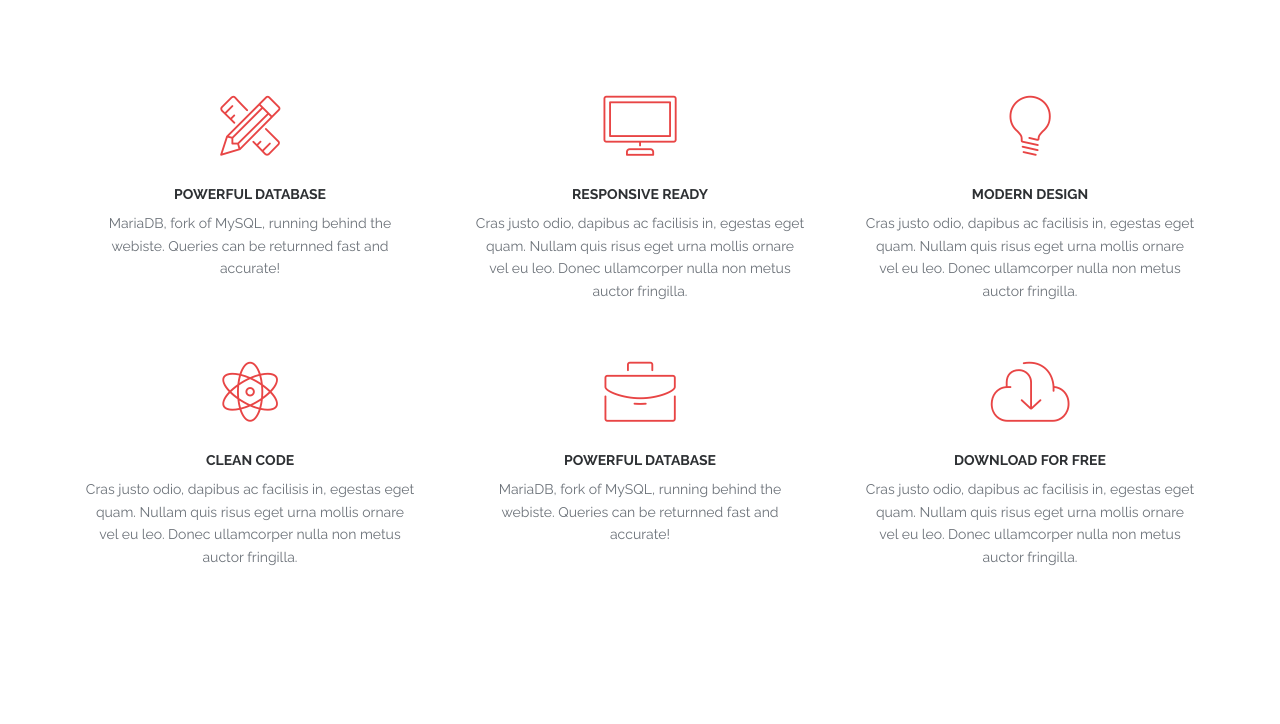
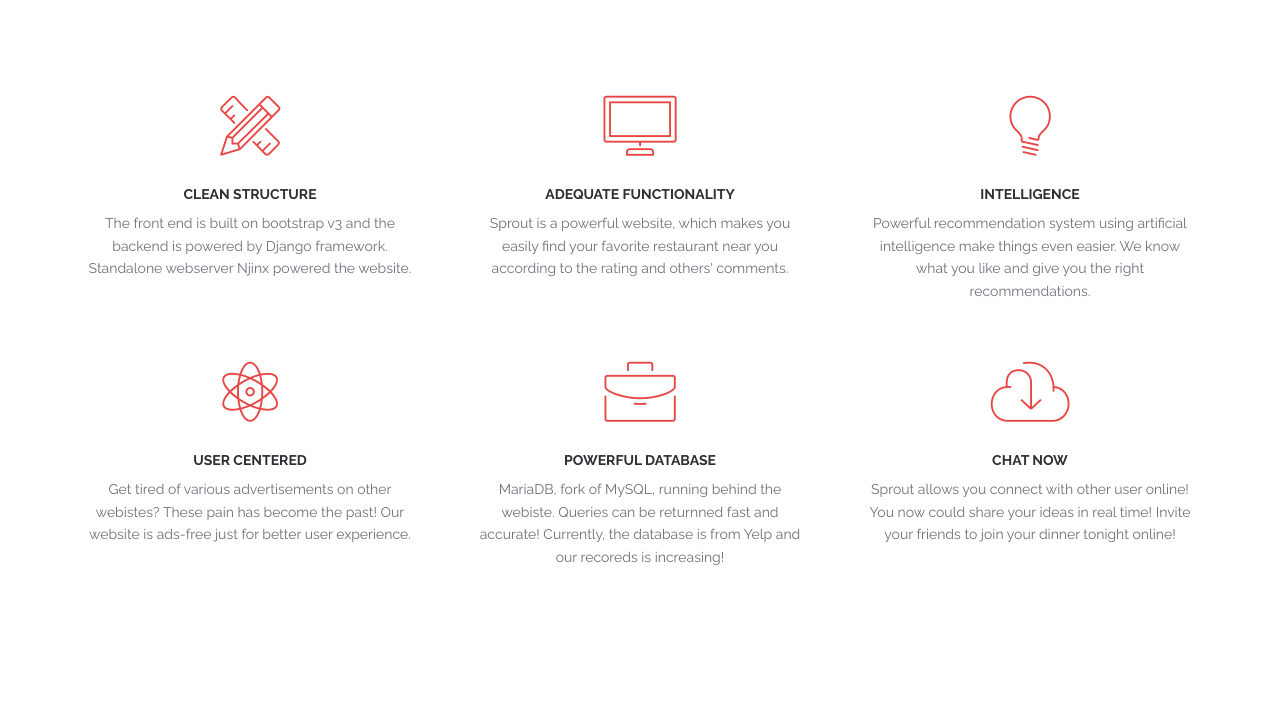
Before and after one commit to iamty7/CS411Project, a Django app: page / in a window 1280 px wide. Shown: the part 754-1478 px from the top of the page. Run offline with Django 3.2, Linux system fonts and the light colour scheme; some libraries are stand-ins or nearby versions; some web fonts are replaced.

Commit message:
index feature section update

```diff
--- a/mysite/yelp/templates/yelp/index.html
+++ b/mysite/yelp/templates/yelp/index.html
@@ -77,43 +77,43 @@
 					<div class="col-md-4 col-sm-6 feature text-center">
 						<span class="icon icon-tools"></span>
 						<div class="feature-content">
-							<h5>Powerful Database</h5>
-							<p>MariaDB, fork of MySQL, running behind the webiste. Queries can be returnned fast and accurate!</p>
+							<h5>Clean Structure</h5>
+							<p>The front end is built on bootstrap v3 and the backend is powered by Django framework. Standalone webserver Njinx powered the website.</p>
 						</div>
 					</div>
 					<div class="col-md-4 col-sm-6 feature text-center">
 						<span class="icon icon-desktop"></span>
 						<div class="feature-content">
-							<h5>Responsive Ready</h5>
-							<p>Cras justo odio, dapibus ac facilisis in, egestas eget quam. Nullam quis risus eget urna mollis ornare vel eu leo. Donec ullamcorper nulla non metus auctor fringilla.</p>
+							<h5>Adequate Functionality</h5>
+							<p>Sprout is a powerful website, which makes you easily find your favorite restaurant near you according to the rating and others' comments.</p>
 						</div>
 					</div>
 					<div class="col-md-4 col-sm-6 feature text-center">
 						<span class="icon icon-lightbulb"></span>
 						<div class="feature-content">
-							<h5>Modern Design</h5>
-							<p>Cras justo odio, dapibus ac facilisis in, egestas eget quam. Nullam quis risus eget urna mollis ornare vel eu leo. Donec ullamcorper nulla non metus auctor fringilla.</p>
+							<h5>Intelligence</h5>
+							<p>Powerful recommendation system using artificial intelligence make things even easier. We know what you like and give you the right recommendations.</p>
 						</div>
 					</div>
 					<div class="col-md-4 col-sm-6 feature text-center">
 						<span class="icon icon-genius"></span>
 						<div class="feature-content">
-							<h5>Clean Code</h5>
-							<p>Cras justo odio, dapibus ac facilisis in, egestas eget quam. Nullam quis risus eget urna mollis ornare vel eu leo. Donec ullamcorper nulla non metus auctor fringilla.</p>
+							<h5>User Centered</h5>
+							<p>Get tired of various advertisements on other webistes? These pain has become the past! Our website is ads-free just for better user experience.</p>
 						</div>
 					</div>
 					<div class="col-md-4 col-sm-6 feature text-center">
 						<span class="icon icon-briefcase"></span>
 						<div class="feature-content">
 							<h5>Powerful Database</h5>
-							<p>MariaDB, fork of MySQL, running behind the webiste. Queries can be returnned fast and accurate!</p>
+							<p>MariaDB, fork of MySQL, running behind the webiste. Queries can be returnned fast and accurate! Currently, the database is from Yelp and our recoreds is increasing!</p>
 						</div>
 					</div>
 					<div class="col-md-4 col-sm-6 feature text-center">
 						<span class="icon icon-download"></span>
 						<div class="feature-content">
-							<h5>Download for Free</h5>
-							<p>Cras justo odio, dapibus ac facilisis in, egestas eget quam. Nullam quis risus eget urna mollis ornare vel eu leo. Donec ullamcorper nulla non metus auctor fringilla.</p>
+							<h5>Chat Now</h5>
+							<p>Sprout allows you connect with other user online! You now could share your ideas in real time! Invite your friends to join your dinner tonight online!</p>
 						</div>
 					</div>
 				</div>
```
Lines whose indentation alone changed are shown as unchanged.
